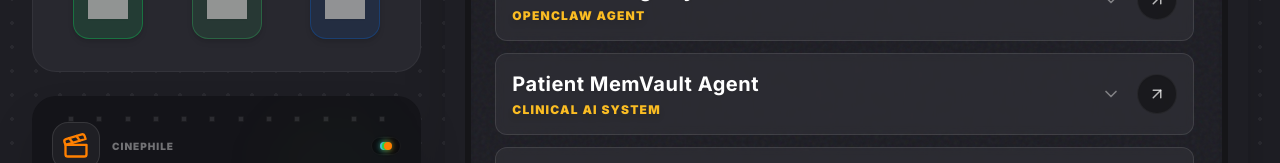
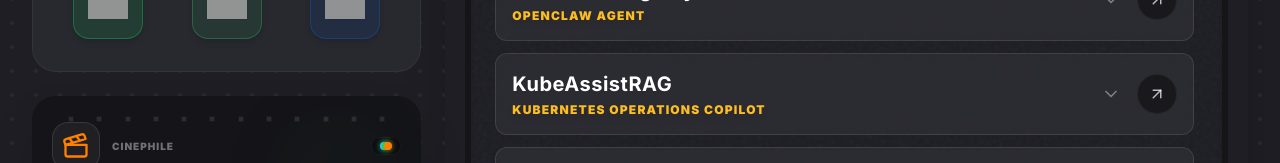
Before and after one commit to Nryreddy/Nryreddy.github.io, a Next.js app: page / in a window 1280 px wide. Both pictures are taken after a click on the button 640 px from the left and 570 px from the top of the page. Shown: the part 637-800 px from the top of the page. Built offline with nearby package versions, Linux system fonts and the light colour scheme; grey boxes are pictures that could not be loaded.

Commit message:
added new k8srag project

```diff
--- a/components/bento/PortfolioPanel.tsx
+++ b/components/bento/PortfolioPanel.tsx
@@ -38,6 +38,18 @@ export function PortfolioPanel() {
     },
     {
       id: 3,
+      title: "KubeAssistRAG",
+      category: "Kubernetes Operations Copilot",
+      link: "https://github.com/Nryreddy/KubeAssistRAG",
+      bullets: [
+        "Built an advanced, Kubernetes-aware RAG system acting as an operational copilot with multi-strategy search (Dense, Sparse, Hybrid) to troubleshoot cluster issues.",
+        "Implemented LangGraph orchestration with state-of-the-art retrieval techniques including Reranking, CRAG, HyDE, and Self-RAG to correctly answer complex operational questions.",
+        "Designed a Text2SQL auto-routing feature to detect and route queries regarding cluster metrics directly to internal databases.",
+        "Optimized inference and system performance with Semantic Caching using Upstash Redis, decreasing response times from 9s to ~3.5s."
+      ]
+    },
+    {
+      id: 4,
       title: "Patient MemVault Agent",
       category: "Clinical AI System",
       link: "https://www.linkedin.com/posts/nithesh-reddy-2903a91a9_aiengineering-llm-agents-ugcPost-7429731678517985280-9iEE",
@@ -48,7 +60,7 @@ export function PortfolioPanel() {
       ]
     },
     {
-      id: 4,
+      id: 5,
       title: "GuardianVision Alert",
       category: "AI Incident Alerting System",
       link: "https://youtu.be/puxXXZ_KvLU",
@@ -60,7 +72,7 @@ export function PortfolioPanel() {
       ]
     },
     {
-      id: 5,
+      id: 6,
       title: "AWS BirdTag Platform",
       category: "Computer Vision & AWS",
       link: "https://github.com/Nryreddy/aws-birdtag_platform",
@@ -72,7 +84,7 @@ export function PortfolioPanel() {
       ]
     },
     {
-      id: 6,
+      id: 7,
       title: "MediRec Voice Agent",
       category: "Voice Assistant",
       link: "https://github.com/Nryreddy/MediRec_Voice_Agent",
@@ -83,7 +95,7 @@ export function PortfolioPanel() {
       ]
     },
     {
-      id: 7,
+      id: 8,
       title: "Skyways Data Ingestion",
       category: "Cloud ETL Pipeline",
       link: "https://github.com/Nryreddy/Skyways_Data_Ingestion",
```
Lines whose indentation alone changed are shown as unchanged.
